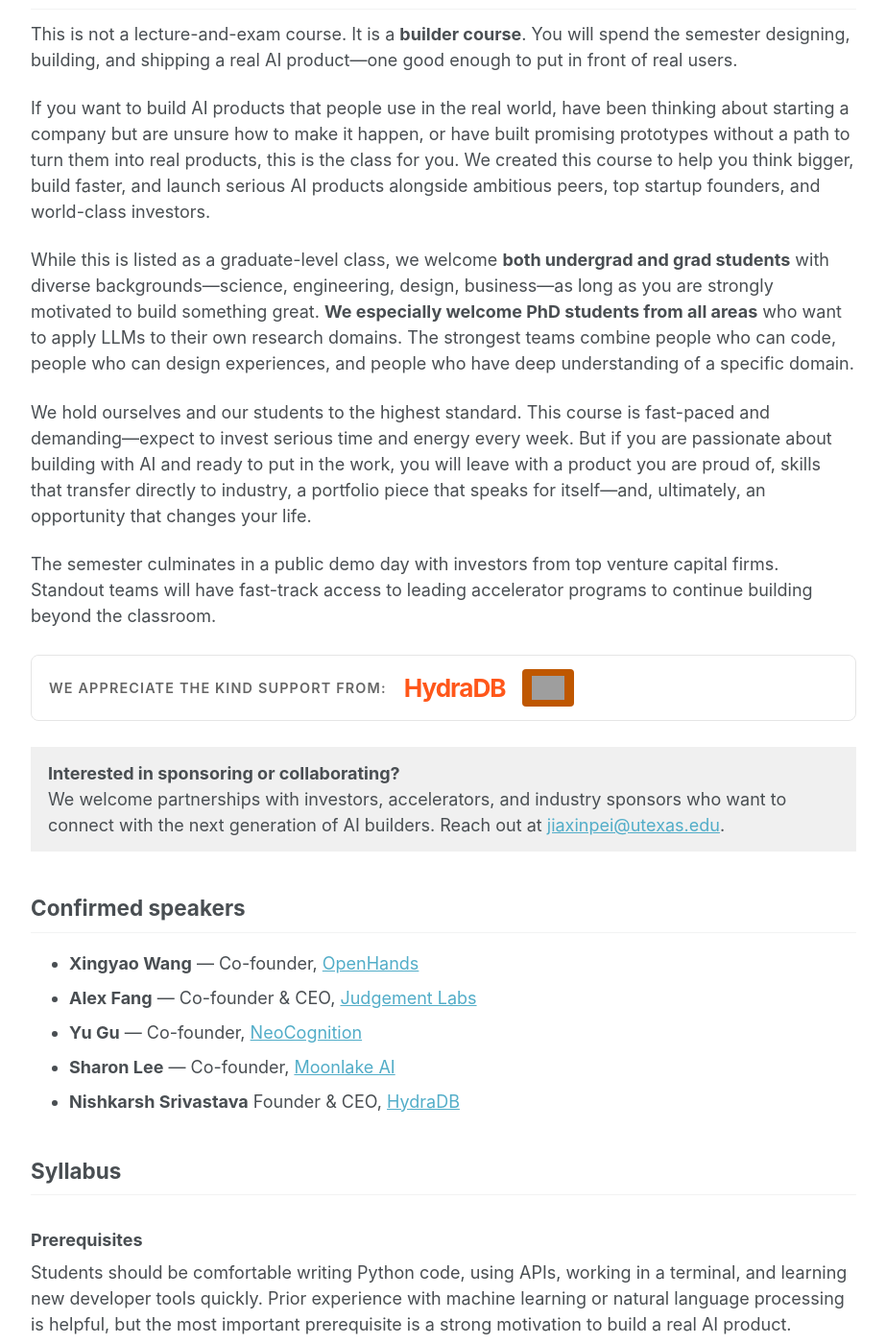
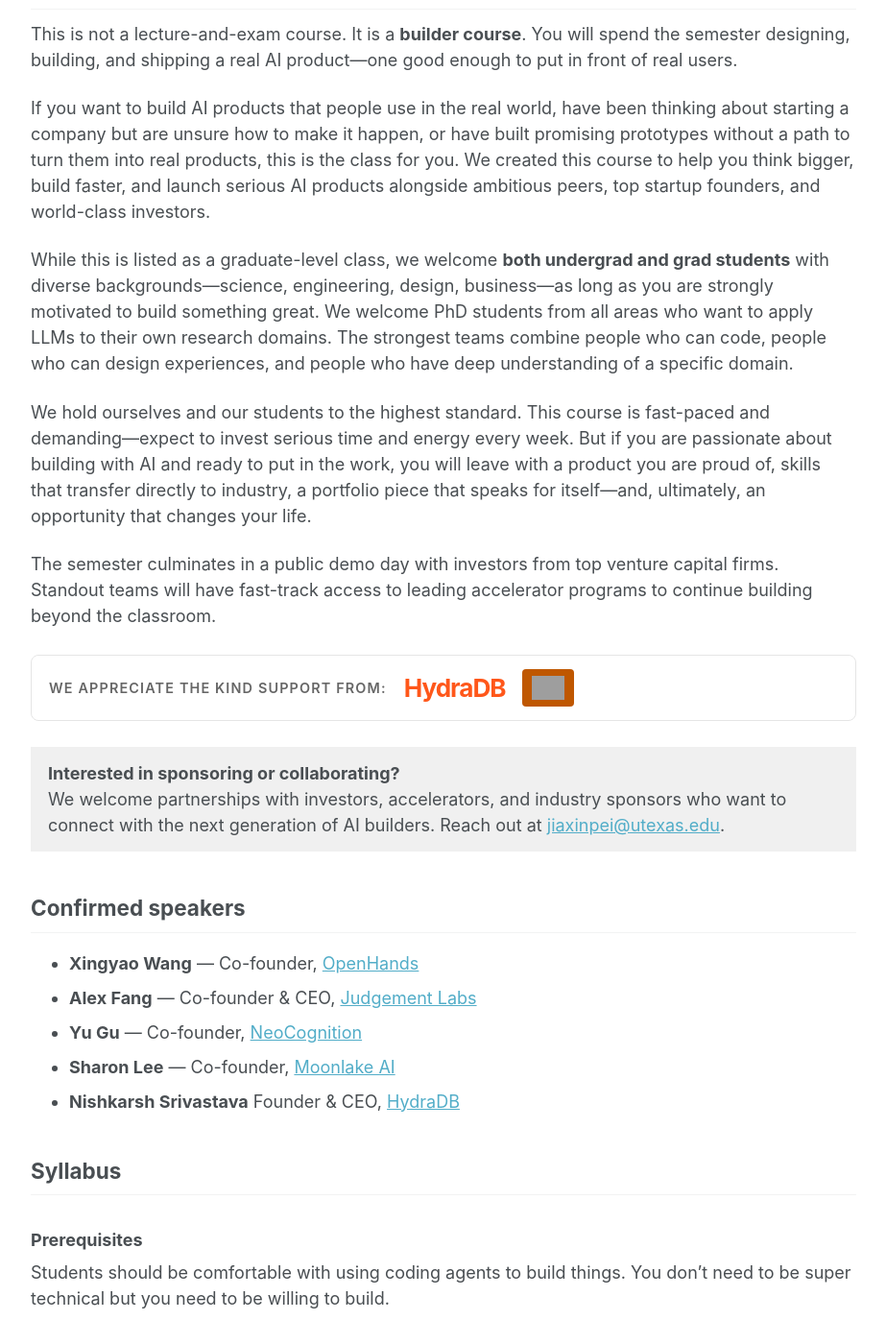
Before and after one commit to Jiaxin-Pei/Jiaxin-Pei.github.io, a Jekyll site: the page built from _pages/courses/inf385t.md, in a window 1280 px wide and 1400 px high, scrolled down 577 px. Shown: the whole window at 96% size, without its empty margins (178-1101 px from the left). Built offline with Jekyll 4.4.1, drawn with Linux system fonts in a browser that asks for light colours; some of the changed text lies outside the part shown; grey boxes are pictures that could not be loaded.

Commit message:
update class

```diff
--- a/_pages/courses/inf385t.md
+++ b/_pages/courses/inf385t.md
@@ -214,7 +214,7 @@
 
 If you want to build AI products that people use in the real world, have been thinking about starting a company but are unsure how to make it happen, or have built promising prototypes without a path to turn them into real products, this is the class for you. We created this course to help you think bigger, build faster, and launch serious AI products alongside ambitious peers, top startup founders, and world-class investors.
 
-While this is listed as a graduate-level class, we welcome **both undergrad and grad students** with diverse backgrounds—science, engineering, design, business—as long as you are strongly motivated to build something great. **We especially welcome PhD students from all areas** who want to apply LLMs to their own research domains. The strongest teams combine people who can code, people who can design experiences, and people who have deep understanding of a specific domain.
+While this is listed as a graduate-level class, we welcome **both undergrad and grad students** with diverse backgrounds—science, engineering, design, business—as long as you are strongly motivated to build something great. We welcome PhD students from all areas who want to apply LLMs to their own research domains. The strongest teams combine people who can code, people who can design experiences, and people who have deep understanding of a specific domain.
 
 We hold ourselves and our students to the highest standard. This course is fast-paced and demanding—expect to invest serious time and energy every week. But if you are passionate about building with AI and ready to put in the work, you will leave with a product you are proud of, skills that transfer directly to industry, a portfolio piece that speaks for itself—and, ultimately, an opportunity that changes your life.
 
@@ -246,7 +246,7 @@
 
 ### Prerequisites {#prerequisites}
 
-Students should be comfortable writing Python code, using APIs, working in a terminal, and learning new developer tools quickly. Prior experience with machine learning or natural language processing is helpful, but the most important prerequisite is a strong motivation to build a real AI product.
+Students should be comfortable with using coding agents to build things. You don't need to be super technical but you need to be willing to build.
 
 ### Course materials {#course-materials}
 
@@ -423,6 +423,7 @@
     <li><a href="https://www.nfx.com/post/generative-ai-tech-market-map">NFX, Generative AI Tech Market Map</a></li>
     </ul></details>
 * **Homework:** Write four one-pagers: (1) a cool AI startup product that you tried, and (2–4) three AI applications you want to build
+* **Launch Party:** We will be having a launch party on Aug 24! Details forthcoming!
 
 ### Week 2 (8/31–9/4) – Coding agents {#week-2}
 
```
